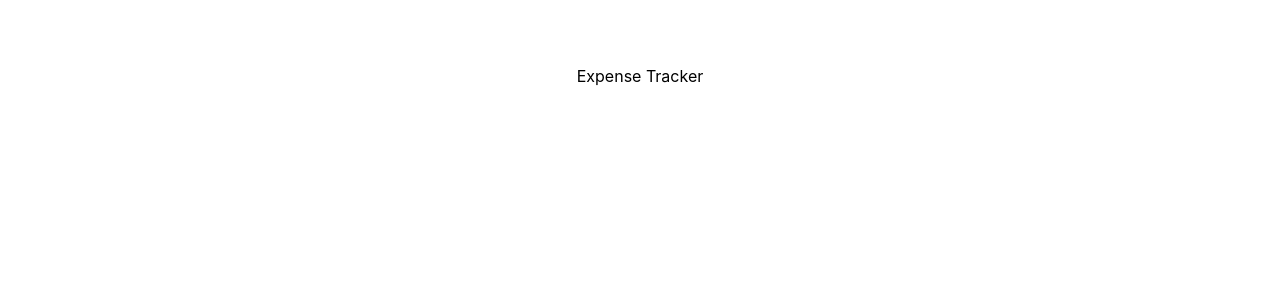
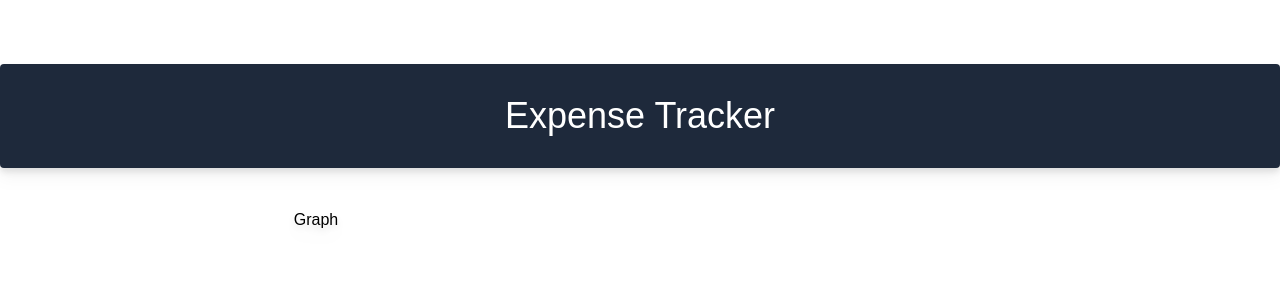
Before and after one commit to sadeepfernando/Expense-Tracker, a React (Create React App) app in the folder front-end/: page / in a window 1280 px wide. Shown: the top 300 px of the page. Built offline with nearby package versions, Linux system fonts and the light colour scheme.

Commit message:
Created the header part

```diff
--- a/front-end/src/App.css
+++ b/front-end/src/App.css
@@ -1,6 +1,10 @@
 @tailwind base;
 @tailwind components;
 @tailwind utilities;
+
+
+@import url('https://fonts.googleapis.com/css2?family=Poppins:ital,wght@0,100;0,200;0,300;0,400;0,500;0,600;0,700;0,800;0,900;1,100;1,200;1,300;1,400;1,500;1,600;1,700;1,800;1,900&display=swap');
+
 
 :root{
   --color-yellow: #f9c74f ;
@@ -8,6 +12,7 @@
 }
 
 *>*{
+  font-family: 'Poppins',sans-serif;
   margin: 0;
   padding: 0;
 }
--- a/front-end/src/App.js
+++ b/front-end/src/App.js
@@ -1,9 +1,21 @@
 import './App.css';
+import Graph from './components/Graph';
+
+
 
 function App() {
   return (
     <div className="App">
-      <h1>Expense Tracker</h1>
+      <div className="container mx-auto max-w-7xl text-center drop-shadow-lg text-grey-800">
+      <h1 className="text-4xl py-8 mb-10 bg-slate-800 text-white rounded">Expense Tracker</h1>
+
+      {/* Grid colunms */}
+      <div className="grid md:grid-cols-2 gap-4">
+        {/* chart */}
+        <Graph></Graph>
+        {/* form */}
+      </div>
+      </div>
     </div>
   );
 }
--- /dev/null
+++ b/front-end/src/components/Graph.js
@@ -0,0 +1,11 @@
+import React from 'react'
+
+const Graph = () => {
+  return (
+    <div>
+      Graph
+    </div>
+  )
+}
+
+export default Graph
```
